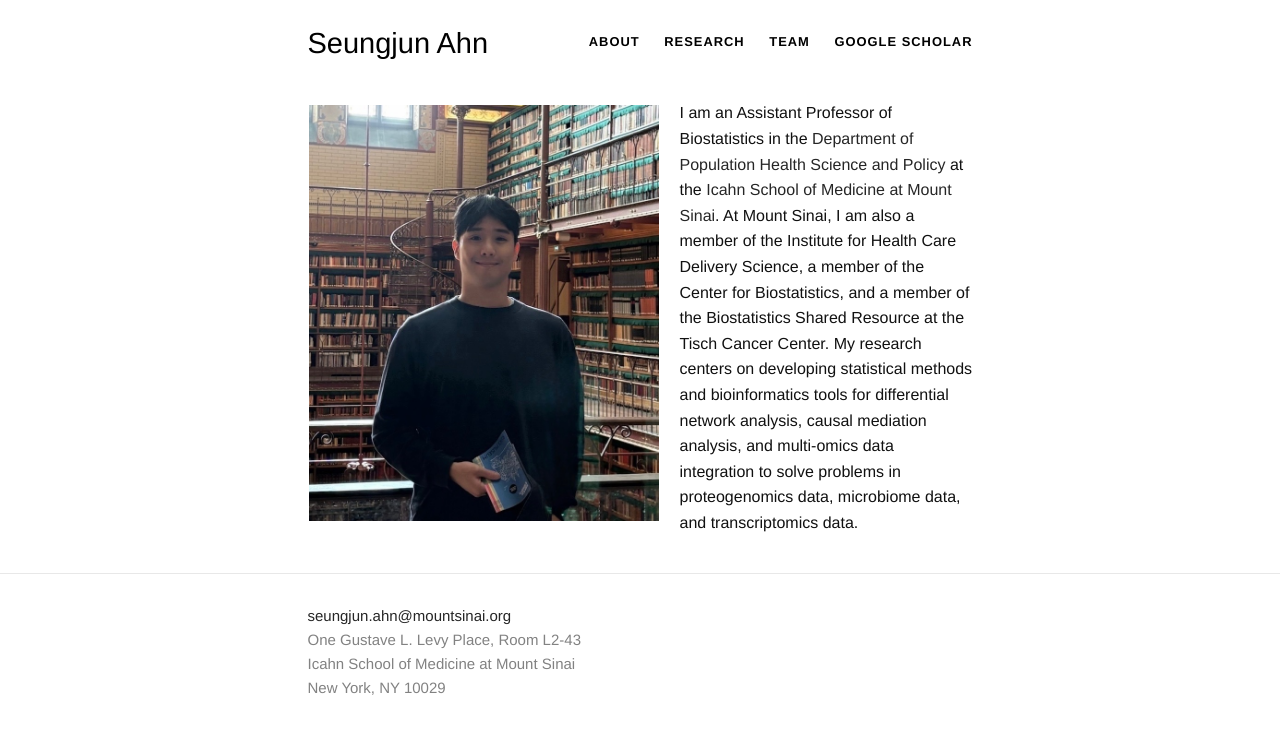
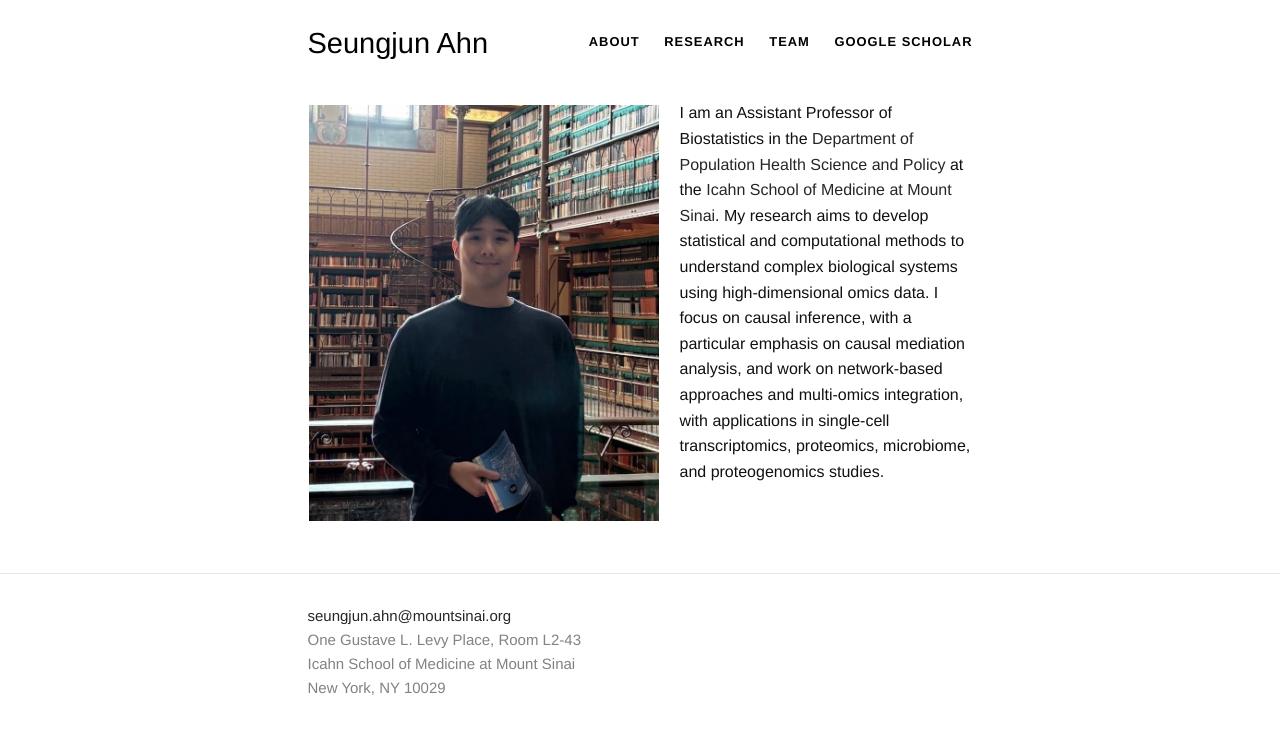
Before and after one commit to sjahnn/sjahnn.github.io, a Jekyll site: the page built from index.html, in a window 1280 px wide. Shown: the top 734 px of the page. Built offline with Jekyll 4.4.1, drawn with Linux system fonts in a browser that asks for light colours.

Commit message:
Update index.html

```diff
--- a/index.html
+++ b/index.html
@@ -21,7 +21,9 @@ layout: default
 </dl>
 <font size="3">
 	I am an Assistant Professor of Biostatistics in the <a href="https://icahn.mssm.edu/about/departments/population-health">Department of Population Health Science and Policy</a> at the <a href="https://icahn.mssm.edu/">Icahn School of Medicine at Mount Sinai</a>.
-	At Mount Sinai, I am also a member of the Institute for Health Care Delivery Science, a member of the Center for Biostatistics, and a member of the Biostatistics Shared Resource at the Tisch Cancer Center.
-	My research centers on developing statistical methods and bioinformatics tools for differential network analysis, causal mediation analysis, and multi-omics data integration to solve problems in proteogenomics data, microbiome data, and transcriptomics data.
+	My research aims to develop statistical and computational methods to understand complex biological systems using high-dimensional omics data. I focus on causal inference, with a particular emphasis on causal mediation analysis, and work on network-based approaches and multi-omics integration, with applications in single-cell transcriptomics, proteomics, microbiome, and proteogenomics studies.
+</div>
 
-</div>
+<!---
+At Mount Sinai, I am also a member of the Institute for Health Care Delivery Science, a member of the Center for Biostatistics, and a member of the Biostatistics Shared Resource at the Tisch Cancer Center.
+--->
```
